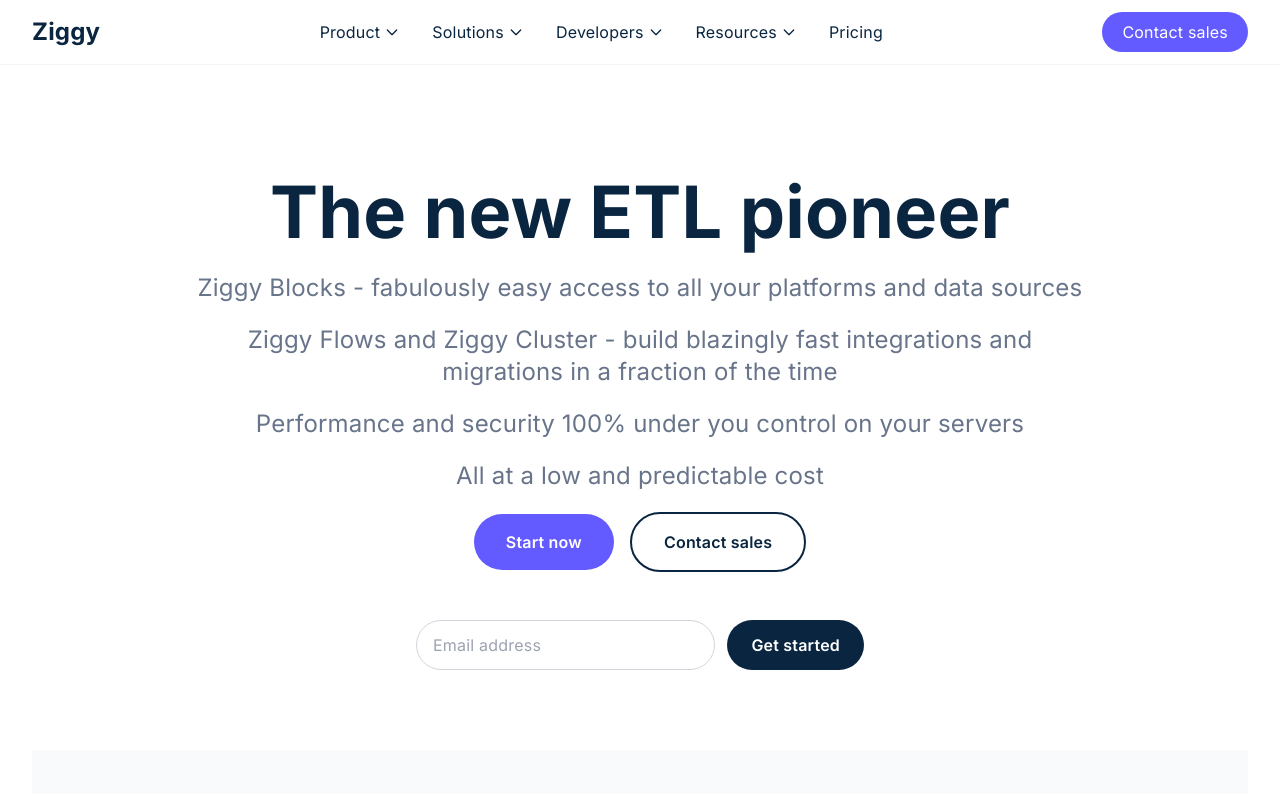
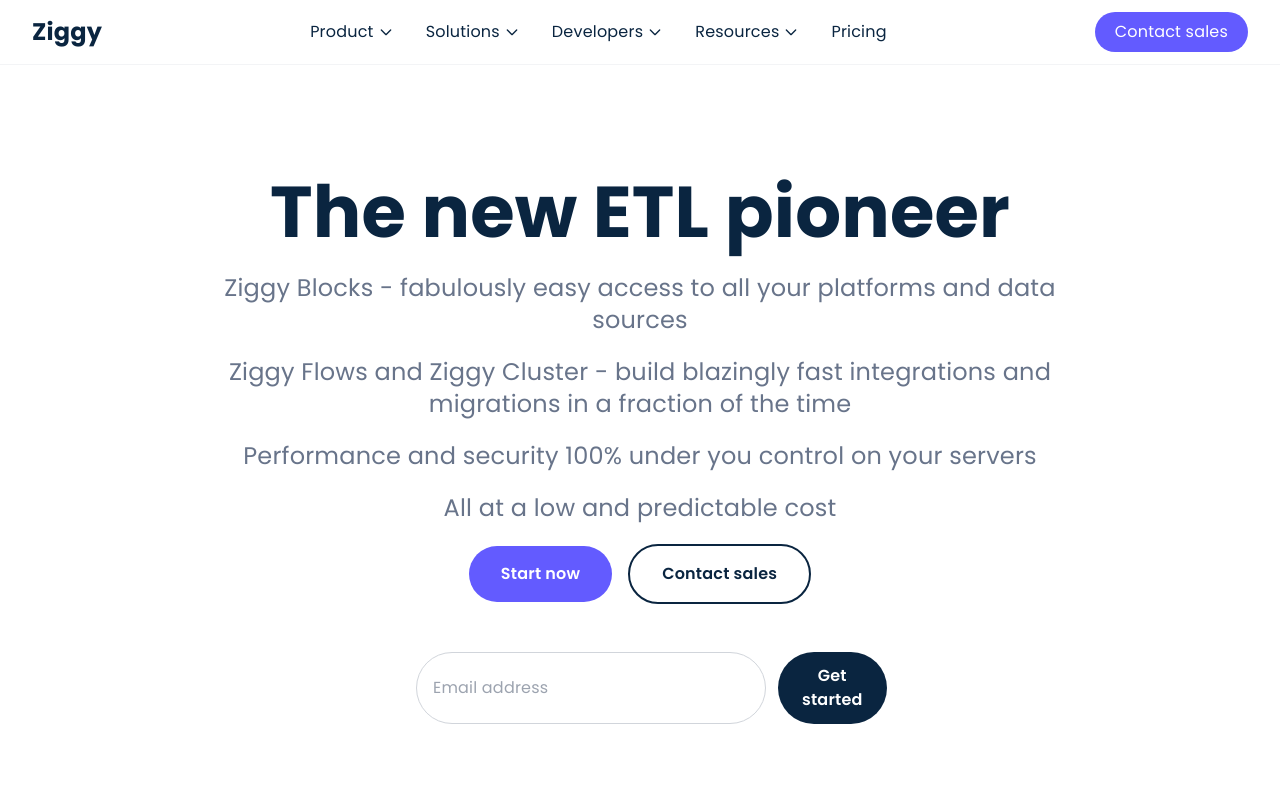
Before and after one commit to fmay/ziggy-site-new, a Next.js app: page / in a window 1280 px wide. Shown: the top 794 px of the page. Built offline with nearby package versions, Linux system fonts and the light colour scheme.

Commit message:
changed to poppins

```diff
--- a/src/app/layout.tsx
+++ b/src/app/layout.tsx
@@ -1,10 +1,13 @@
 import type { Metadata } from 'next'
-import { Inter } from 'next/font/google'
+import { Poppins } from 'next/font/google'
 import './globals.scss'
 import Header from '@/components/navigation/Header'
 import Footer from '@/components/Footer'
 
-const inter = Inter({ subsets: ['latin'] })
+const poppins = Poppins({
+  subsets: ['latin'],
+  weight: ['300', '400', '500', '600', '700'],
+})
 
 export const metadata: Metadata = {
   title: 'Ziggy Site',
@@ -23,7 +26,7 @@
 export default function RootLayout({ children }: { children: React.ReactNode }) {
   return (
     <html lang="en">
-      <body className={inter.className}>
+      <body className={poppins.className}>
         <Header />
         <main>{children}</main>
         <Footer />
--- a/src/components/navigation/Header.tsx
+++ b/src/components/navigation/Header.tsx
@@ -98,7 +98,7 @@
           <div className="flex justify-between items-center h-16">
             {/* Logo */}
             <div className="flex items-center">
-              <Link href="/public" className="text-2xl font-bold text-stripe-navy">
+              <Link href="/" className="text-2xl font-bold text-stripe-navy">
                 Ziggy
               </Link>
             </div>
--- a/tailwind.config.ts
+++ b/tailwind.config.ts
@@ -21,7 +21,7 @@
       },
       fontFamily: {
         sans: [
-          'Inter',
+          'Poppins',
           'system-ui',
           '-apple-system',
           'BlinkMacSystemFont',
```
